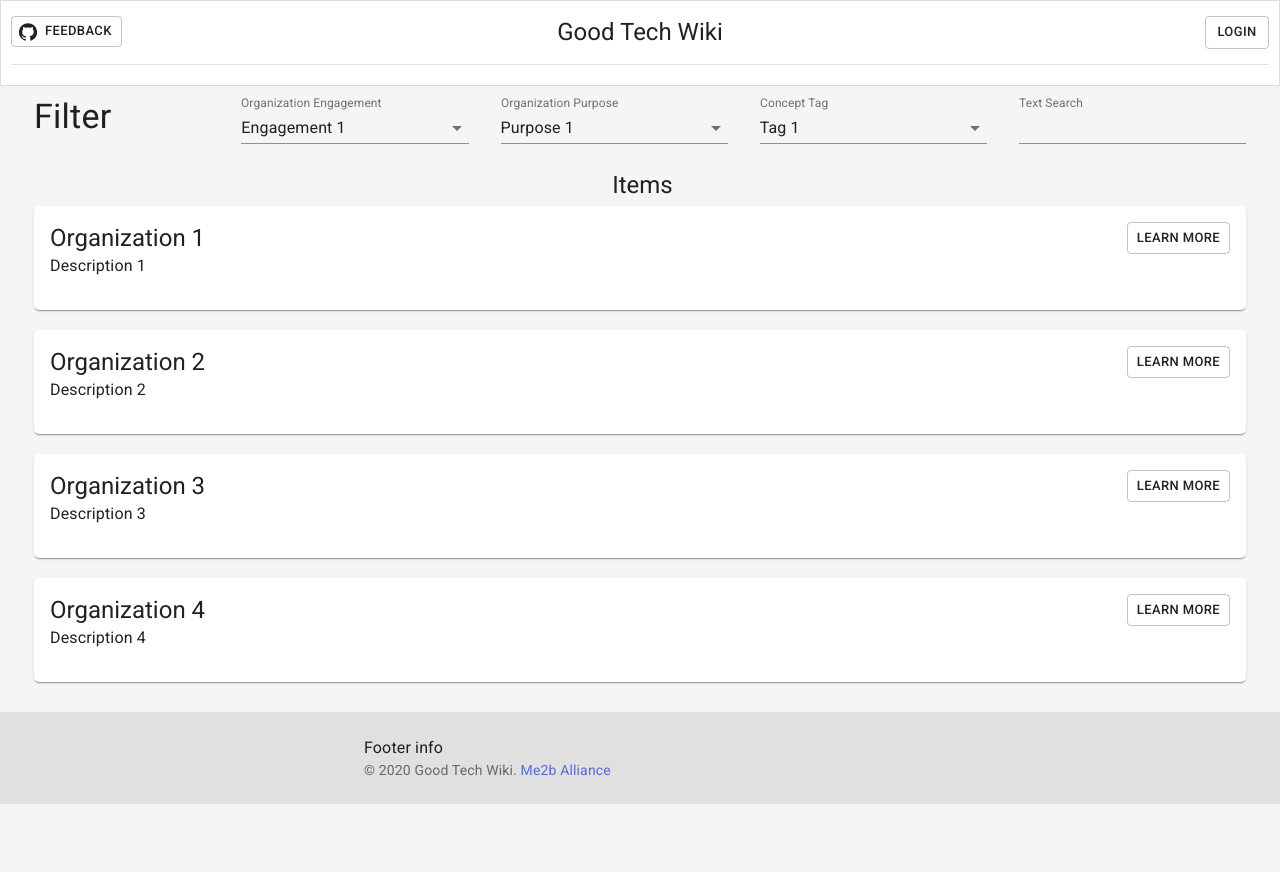
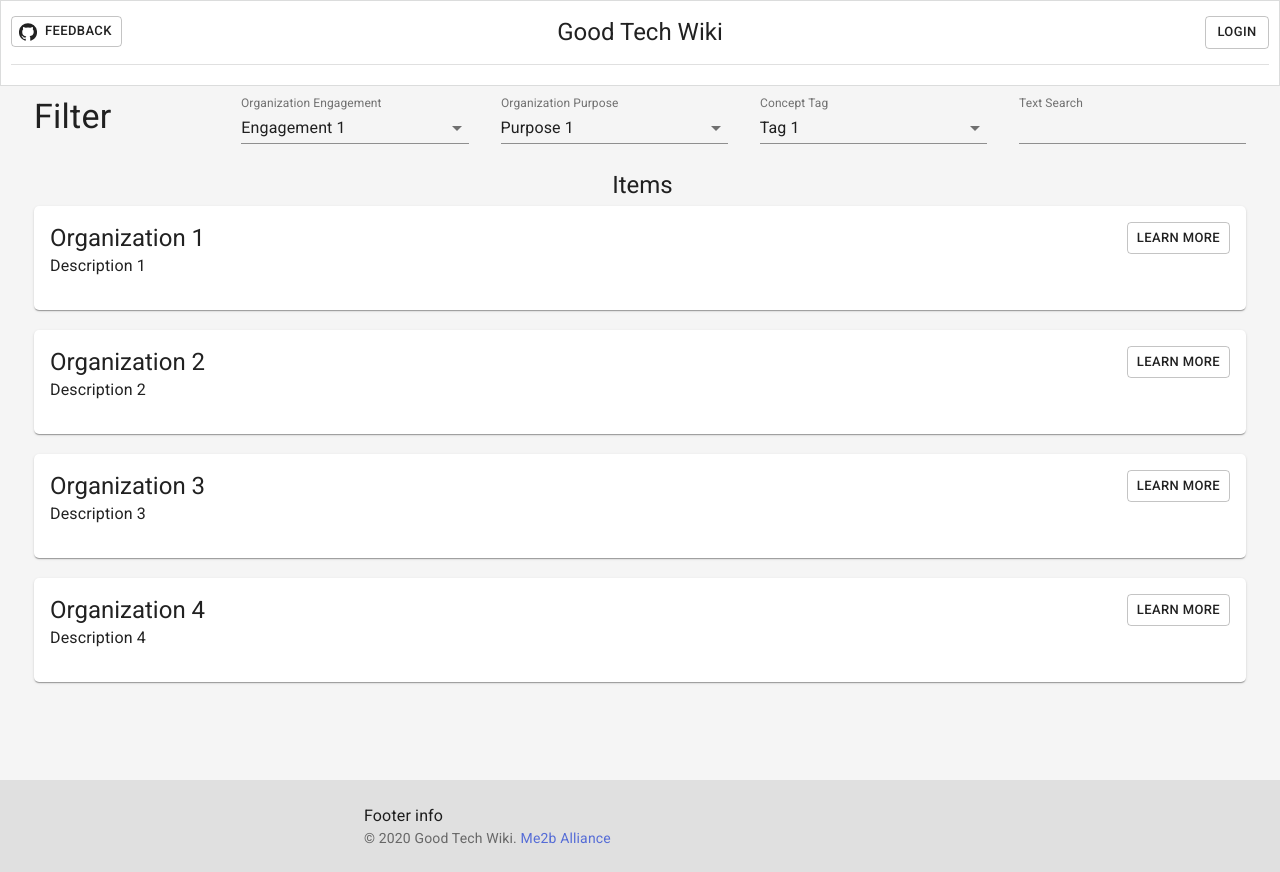
Before and after one commit to Me2B-Alliance/GoodTechWikiServer, a Next.js app: page / in a window 1280 px wide. Before the commit the page ends 804 px from the top, so only its background shows below. Built offline with nearby package versions, Linux system fonts and the light colour scheme.

Commit message:
fix(footer): increase minimum page height for footer

```diff
--- a/components/Footer.js
+++ b/components/Footer.js
@@ -28,7 +28,7 @@ const useStyles = makeStyles((theme) => ({
   root: {
     display: 'flex',
     flexDirection: 'column',
-    minHeight: '10vh',
+    minHeight: '20vh',
   },
   footer: {
     padding: theme.spacing(3, 2),
```
